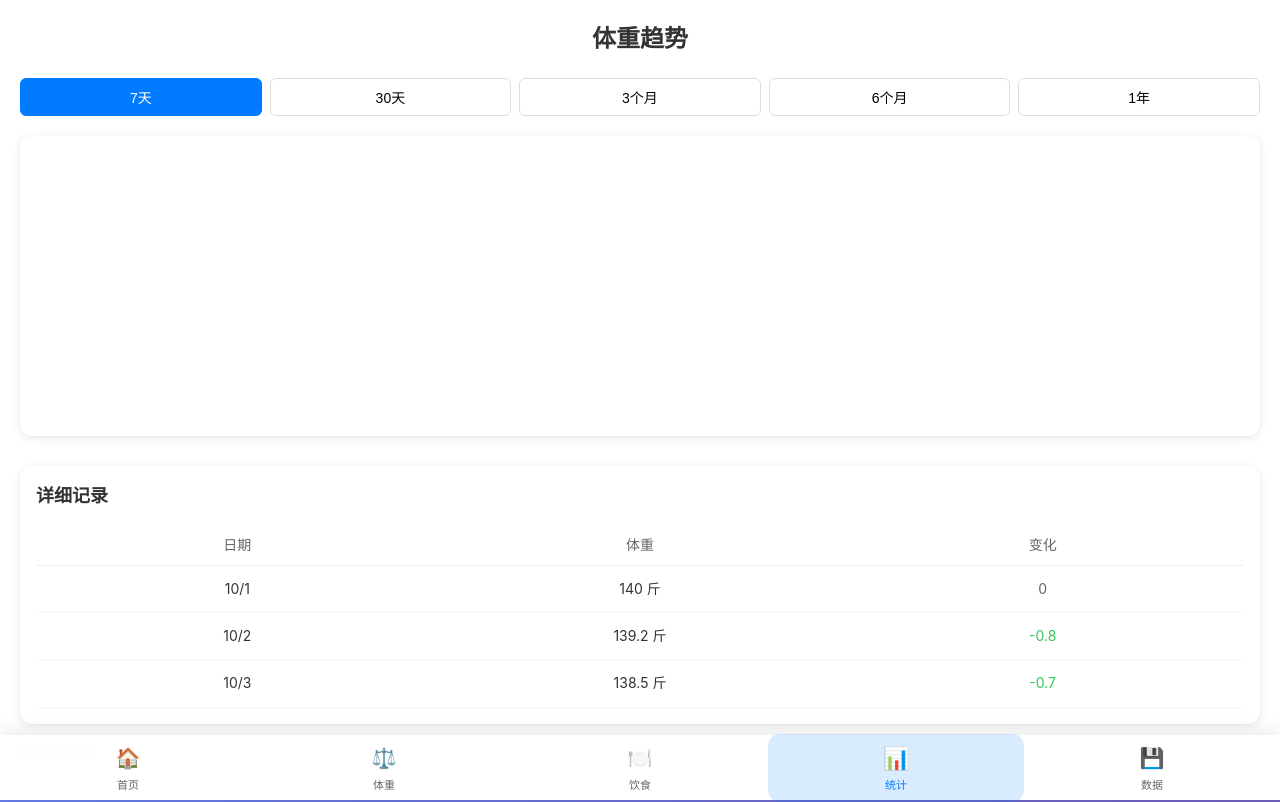
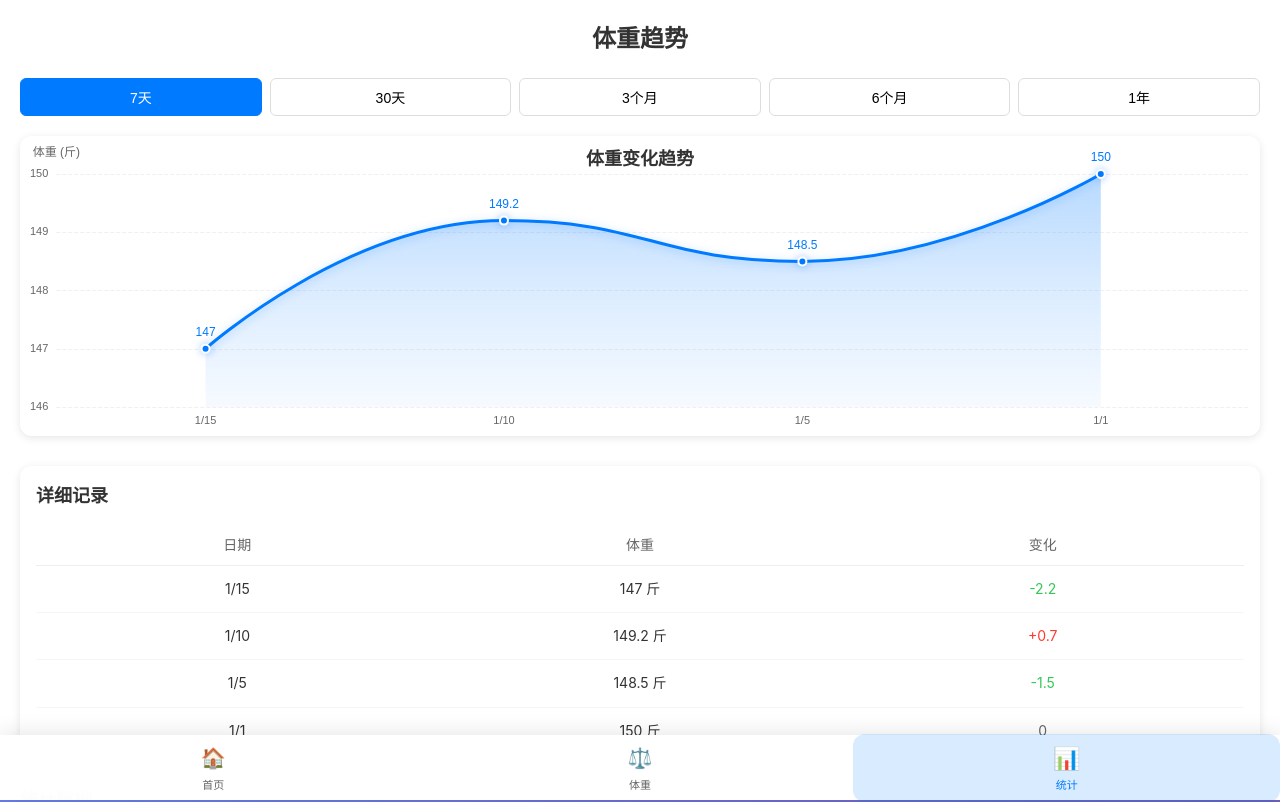
Before and after one commit to lwwh146/lwwh146.github.io, a Vue app: page /chart in a window 1280 px wide. Built offline with nearby package versions, Linux system fonts and the light colour scheme; no server answers; the database is empty.

Commit message:
图表修改

```diff
--- a/src/App.vue
+++ b/src/App.vue
@@ -12,18 +12,18 @@
         <div class="nav-icon">⚖️</div>
         <span>体重</span>
       </router-link>
-      <router-link to="/diet" class="nav-item" active-class="active">
+      <!-- <router-link to="/diet" class="nav-item" active-class="active">
         <div class="nav-icon">🍽️</div>
         <span>饮食</span>
-      </router-link>
+      </router-link> -->
       <router-link to="/chart" class="nav-item" active-class="active">
         <div class="nav-icon">📊</div>
         <span>统计</span>
       </router-link>
-      <router-link to="/data" class="nav-item" active-class="active">
+      <!-- <router-link to="/data" class="nav-item" active-class="active">
         <div class="nav-icon">💾</div>
         <span>数据</span>
-      </router-link>
+      </router-link> -->
     </nav>
   </div>
 </template>
--- a/src/views/Chart.vue
+++ b/src/views/Chart.vue
@@ -58,8 +58,12 @@
         </div>
         <div class="stat-card">
           <div class="stat-label">总体变化</div>
-          <div class="stat-value" :class="statistics.totalChange >= 0 ? 'increase' : 'decrease'">
-            {{ statistics.totalChange >= 0 ? '+' : '' }}{{ statistics.totalChange }} 斤
+          <div
+            class="stat-value"
+            :class="statistics.totalChange >= 0 ? 'increase' : 'decrease'"
+          >
+            {{ statistics.totalChange >= 0 ? "+" : ""
+            }}{{ statistics.totalChange }} 斤
           </div>
         </div>
         <div class="stat-card">
@@ -80,46 +84,48 @@
 </template>
 
 <script>
-import * as echarts from 'echarts'
+import * as echarts from "echarts";
 // import storage from '../utils/storage.js'
-import { supabase } from '../supabase.js'
+import { supabase } from "../supabase.js";
 
 export default {
-  name: 'Chart',
+  name: "Chart",
   data() {
     return {
       chart: null,
-      selectedRange: '7',
+      selectedRange: "7",
       timeRanges: [
-        { value: '7', label: '7天' },
-        { value: '30', label: '30天' },
-        { value: '90', label: '3个月' },
-        { value: '180', label: '6个月' },
-        { value: '365', label: '1年' }
+        { value: "7", label: "7天" },
+        { value: "30", label: "30天" },
+        { value: "90", label: "3个月" },
+        { value: "180", label: "6个月" },
+        { value: "365", label: "1年" },
       ],
-      chartData: []
-    }
+      chartData: [],
+    };
   },
   computed: {
     statistics() {
       if (this.chartData.length === 0) {
         return {
-          currentWeight: '--',
-          startWeight: '--',
-          totalChange: '--',
-          averageWeight: '--',
-          maxWeight: '--',
-          minWeight: '--'
-        }
+          currentWeight: "--",
+          startWeight: "--",
+          totalChange: "--",
+          averageWeight: "--",
+          maxWeight: "--",
+          minWeight: "--",
+        };
       }
 
-      const weights = this.chartData.map(record => record.weight)
-      const currentWeight = weights[weights.length - 1]
-      const startWeight = weights[0]
-      const totalChange = currentWeight - startWeight
-      const averageWeight = (weights.reduce((sum, weight) => sum + weight, 0) / weights.length).toFixed(1)
-      const maxWeight = Math.max(...weights)
-      const minWeight = Math.min(...weights)
+      const weights = this.chartData.map((record) => record.weight);
+      const currentWeight = weights[weights.length - 1];
+      const startWeight = weights[0];
+      const totalChange = currentWeight - startWeight;
+      const averageWeight = (
+        weights.reduce((sum, weight) => sum + weight, 0) / weights.length
+      ).toFixed(1);
+      const maxWeight = Math.max(...weights);
+      const minWeight = Math.min(...weights);
 
       return {
         currentWeight: currentWeight.toFixed(1),
@@ -127,216 +133,265 @@ export default {
         totalChange: totalChange.toFixed(1),
         averageWeight,
         maxWeight: maxWeight.toFixed(1),
-        minWeight: minWeight.toFixed(1)
-      }
-    }
+        minWeight: minWeight.toFixed(1),
+      };
+    },
   },
   mounted() {
-  this.loadData(); // 调用上面修改后的异步方法
-
-  // 监听窗口大小变化
-  window.addEventListener('resize', () => {
-    this.myChart && this.myChart.resize();
-  });
+    this.loadData();
+    window.addEventListener("resize", this.handleResize); // 统一使用 handleResize
   },
   beforeUnmount() {
     if (this.chart) {
-      this.chart.dispose()
+      this.chart.dispose();
     }
-    window.removeEventListener('resize', this.handleResize)
+    window.removeEventListener("resize", this.handleResize);
   },
   watch: {
     selectedRange() {
-      this.loadData()
-    }
+      this.loadData();
+    },
   },
   methods: {
     initChart() {
-      const chartDom = document.getElementById('weightChart')
-      this.chart = echarts.init(chartDom)
+      // alert("初始化图表");
+      const chartDom = document.getElementById("weightChart");
+      if (!chartDom) return;
+
+      // 如果已经存在实例，先销毁再重建，或者直接使用现有实例
+      if (this.chart) {
+        this.chart.dispose();
+      }
+      this.chart = echarts.init(chartDom);
     },
     async loadData() {
-      const { data, error } = await supabase.from('weight_logs').select('*');
+      try {
+        // 1. 尝试从 Supabase 获取
+        const { data, error } = await supabase
+          .from("weight_logs")
+          .select("*")
+          .order("date", { ascending: true });
 
-      if (error || !data || data.length === 0) {
-        console.warn("无法连接数据库或无数据，展示模拟数据进行调试");
-        this.chartData = [
-          { id: 1, date: '2023-10-01', weight: 140, change: 0 },
-          { id: 2, date: '2023-10-02', weight: 139.2, change: -0.8 },
-          { id: 3, date: '2023-10-03', weight: 138.5, change: -0.7 },
+        if (error) throw error;
+
+        if (data && data.length > 0) {
+          this.renderWithData(data);
+        } else {
+          this.loadMockData("数据库为空，显示演示数据");
+        }
+      } catch (err) {
+        console.warn("本地无法连接数据库，进入演示模式");
+        this.loadMockData("本地演示数据 (数据库连接失败)");
+      }
+    },
+
+    // 提取渲染逻辑
+    renderWithData(rawData) {
+      this.chartData = rawData
+        .map((item, index) => ({
+          ...item,
+          change:
+            index > 0
+              ? (item.weight - rawData[index - 1].weight).toFixed(1)
+              : 0,
+        }))
+        .reverse();
+
+      this.$nextTick(() => {
+        this.initChart();
+        this.updateChart(); // <<< 必须调用这一步，否则图表是空的
+      });
+    },
+
+    // 模拟数据逻辑
+    loadMockData(note) {
+      // alert(note);
+      const mock = [
+        { id: 1, date: "2025-01-01", weight: 150, note: note },
+        { id: 2, date: "2025-01-05", weight: 148.5, note: note },
+        { id: 3, date: "2025-01-10", weight: 149.2, note: note },
+        { id: 4, date: "2025-01-15", weight: 147.0, note: note },
       ];
-      } else {
-        // 正常处理逻辑...
-      }
-      this.$nextTick(() => { this.initChart(); });
+      this.renderWithData(mock);
     },
     updateChart() {
-      if (!this.chart) return
+      if (!this.chart) return;
 
-      const dates = this.chartData.map(record => record.date)
-      const weights = this.chartData.map(record => record.weight)
+      const dates = this.chartData.map((record) => record.date);
+      const weights = this.chartData.map((record) => record.weight);
 
       // 计算y轴最小值：取数据最小值的整数部分
-      let yAxisMin = 0
+      let yAxisMin = 0;
       if (weights.length > 0) {
-        const minWeight = Math.min(...weights)
-        yAxisMin = Math.floor(minWeight)
+        const minWeight = Math.min(...weights);
+        yAxisMin = Math.floor(minWeight);
         // 如果最小值刚好是整数，再减1留出一些空间
         if (minWeight === yAxisMin) {
-          yAxisMin = yAxisMin - 1
+          yAxisMin = yAxisMin - 1;
         }
       }
 
       const option = {
         title: {
-          text: '体重变化趋势',
-          left: 'center',
+          text: "体重变化趋势",
+          left: "center",
           textStyle: {
             fontSize: 18,
-            color: '#333',
-            fontWeight: 'bold'
-          }
+            color: "#333",
+            fontWeight: "bold",
+          },
         },
         tooltip: {
-          trigger: 'axis',
-          backgroundColor: 'rgba(0, 0, 0, 0.8)',
-          borderColor: 'transparent',
+          trigger: "axis",
+          backgroundColor: "rgba(0, 0, 0, 0.8)",
+          borderColor: "transparent",
         },
         grid: {
-          left: '0%',
-          right: '0%',
-          bottom: '0%',
-          top: '10%',
-          containLabel: true
+          left: "0%",
+          right: "0%",
+          bottom: "0%",
+          top: "10%",
+          containLabel: true,
         },
         xAxis: {
-          type: 'category',
+          type: "category",
           data: dates,
           axisLabel: {
             // rotate: 45,
             fontSize: 11,
-            color: '#666',
-            formatter: function(value) {
-              const date = new Date(value)
-              return `${date.getMonth() + 1}/${date.getDate()}`
-            }
+            color: "#666",
+            formatter: function (value) {
+              const date = new Date(value);
+              return `${date.getMonth() + 1}/${date.getDate()}`;
+            },
           },
           axisLine: {
             lineStyle: {
-              color: '#00000000'
-            }
+              color: "#00000000",
+            },
           },
           axisTick: {
             lineStyle: {
-              color: '#00000000'
-            }
-          }
+              color: "#00000000",
+            },
+          },
         },
         yAxis: {
-          type: 'value',
+          type: "value",
           min: yAxisMin,
-          name: '体重 (斤)',
+          name: "体重 (斤)",
           nameTextStyle: {
             fontSize: 12,
-            color: '#666'
+            color: "#666",
           },
           axisLabel: {
             fontSize: 11,
-            color: '#666'
+            color: "#666",
           },
           axisLine: {
             lineStyle: {
-              color: '#e0e0e0'
-            }
+              color: "#e0e0e0",
+            },
           },
           splitLine: {
             lineStyle: {
-              color: '#f0f0f0',
-              type: 'dashed'
-            }
-          }
+              color: "#f0f0f0",
+              type: "dashed",
             },
-        series: [{
-          name: '体重',
-          type: 'line',
+          },
+        },
+        series: [
+          {
+            name: "体重",
+            type: "line",
             data: weights,
             smooth: true,
-          symbol: 'circle',
+            symbol: "circle",
             symbolSize: 8,
             lineStyle: {
-            color: '#007aff',
+              color: "#007aff",
               width: 3,
-            shadowColor: 'rgba(0, 122, 255, 0.3)',
+              shadowColor: "rgba(0, 122, 255, 0.3)",
               shadowBlur: 10,
-            shadowOffsetY: 2
+              shadowOffsetY: 2,
             },
             label: {
               show: true,
-            position: 'top',
+              position: "top",
               textStyle: {
-                color: '#007aff',
-            }
+                color: "#007aff",
+              },
             },
             itemStyle: {
-            color: '#007aff',
-            borderColor: '#fff',
+              color: "#007aff",
+              borderColor: "#fff",
               borderWidth: 2,
-            shadowColor: 'rgba(0, 122, 255, 0.3)',
-            shadowBlur: 8
+              shadowColor: "rgba(0, 122, 255, 0.3)",
+              shadowBlur: 8,
             },
             areaStyle: {
               color: {
-              type: 'linear',
+                type: "linear",
                 x: 0,
                 y: 0,
                 x2: 0,
                 y2: 1,
-              colorStops: [{
+                colorStops: [
+                  {
                     offset: 0,
-                color: 'rgba(0, 122, 255, 0.4)'
-              }, {
+                    color: "rgba(0, 122, 255, 0.4)",
+                  },
+                  {
                     offset: 0.5,
-                color: 'rgba(0, 122, 255, 0.2)'
-              }, {
+                    color: "rgba(0, 122, 255, 0.2)",
+                  },
+                  {
                     offset: 1,
-                color: 'rgba(0, 122, 255, 0.05)'
-              }]
-            }
+                    color: "rgba(0, 122, 255, 0.05)",
+                  },
+                ],
+              },
             },
             emphasis: {
               itemStyle: {
-              color: '#0056b3',
-              borderColor: '#fff',
+                color: "#0056b3",
+                borderColor: "#fff",
                 borderWidth: 3,
-              shadowColor: 'rgba(0, 122, 255, 0.5)',
-              shadowBlur: 12
-            }
-          }
-        }]
-      }
+                shadowColor: "rgba(0, 122, 255, 0.5)",
+                shadowBlur: 12,
+              },
+            },
+          },
+        ],
+      };
 
-      this.chart.setOption(option)
+      this.chart.setOption(option);
     },
     handleResize() {
       if (this.chart) {
-        this.chart.resize()
+        this.chart.resize();
       }
     },
     formatDate(dateStr) {
-      const date = new Date(dateStr)
-      return `${date.getMonth() + 1}/${date.getDate()}`
+      const date = new Date(dateStr);
+      return `${date.getMonth() + 1}/${date.getDate()}`;
     },
     formatChange(change) {
-      if (change === 0) return '0'
-      return `${change > 0 ? '+' : ''}${change.toFixed(1)}`
+      // 将输入强制转换为数字，如果转换失败则默认为 0
+      const numChange = parseFloat(change) || 0;
+
+      if (numChange === 0) return "0";
+
+      // 只有数字类型才能安全调用 toFixed
+      return `${numChange > 0 ? "+" : ""}${numChange.toFixed(1)}`;
     },
     getChangeClass(change) {
-      if (change > 0) return 'increase'
-      if (change < 0) return 'decrease'
-      return 'neutral'
-    }
-  }
-}
+      if (change > 0) return "increase";
+      if (change < 0) return "decrease";
+      return "neutral";
+    },
+  },
+};
 </script>
 
 <style scoped>
@@ -525,7 +580,7 @@ export default {
     /* height: 280px; */
   }
 }
-#weightChart{
+#weightChart {
   width: 100%;
   height: 280px;
   padding: 0;
```
Lines whose indentation alone changed are shown as unchanged.
